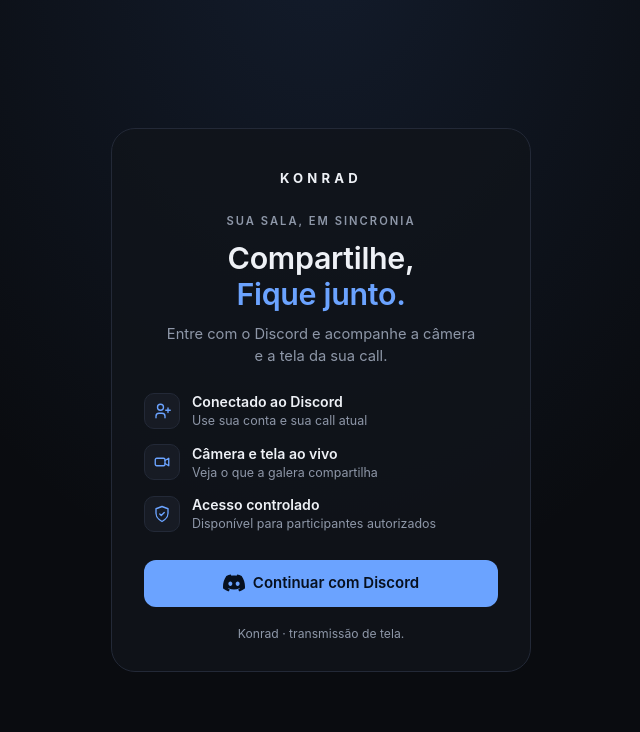
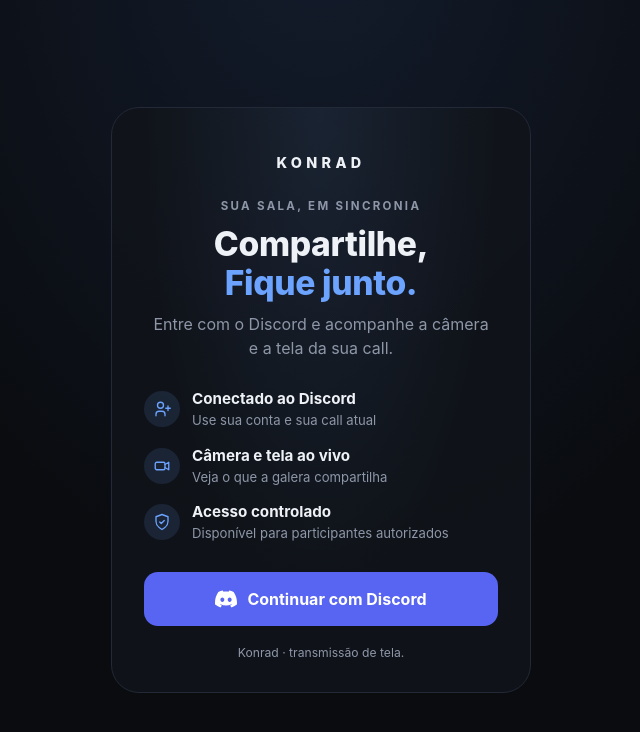
Before and after one commit to KleyConrad/konrad-bot, a website: page public/index.html in a window 1280 px wide. Shown: the whole page, without its empty margins (319-959 px from the left). Drawn offline with nearby package versions, Linux system fonts and the light colour scheme; no server answers.

Commit message:
Teste na interface do login

```diff
--- a/public/style.css
+++ b/public/style.css
@@ -761,32 +761,35 @@ input[type="range"]::-moz-range-thumb {
   flex-direction: column;
   align-items: center;
   gap: 10px;
-  padding: 40px 32px 28px;
+  padding: 44px 32px 30px;
   border: 1px solid var(--borda);
-  border-radius: 24px;
-  background: rgba(17, 20, 27, .8);
+  border-radius: 28px;
+  background:
+    radial-gradient(ellipse at 50% 0%, rgba(107, 163, 255, .10), transparent 60%),
+    rgba(17, 20, 27, .85);
   text-align: center;
+  font-family: "Nunito", Inter, ui-sans-serif, system-ui, -apple-system, "Segoe UI", sans-serif;
 }
 
 .login-marca {
-  font-size: .82rem;
-  font-weight: 700;
-  letter-spacing: .32em;
+  font-size: .9rem;
+  font-weight: 800;
+  letter-spacing: .3em;
   text-transform: uppercase;
 }
 
 .login-eyebrow {
   margin-top: 14px;
   color: var(--suave);
-  font-size: .7rem;
-  font-weight: 600;
-  letter-spacing: .18em;
+  font-size: .72rem;
+  font-weight: 700;
+  letter-spacing: .2em;
 }
 
 .login-card h1 {
-  font-size: 1.9rem;
-  font-weight: 600;
-  line-height: 1.2;
+  font-size: 2.1rem;
+  font-weight: 800;
+  line-height: 1.15;
   letter-spacing: -.01em;
 }
 
@@ -797,15 +800,16 @@ input[type="range"]::-moz-range-thumb {
 .login-sub {
   max-width: 34ch;
   color: var(--suave);
-  font-size: .92rem;
+  font-size: 1rem;
+  line-height: 1.5;
 }
 
 .login-beneficios {
   width: 100%;
   display: flex;
   flex-direction: column;
-  gap: 12px;
-  margin: 14px 0 6px;
+  gap: 14px;
+  margin: 18px 0 8px;
   text-align: left;
 }
 
@@ -821,9 +825,9 @@ input[type="range"]::-moz-range-thumb {
   width: 36px;
   height: 36px;
   flex: none;
-  border-radius: 10px;
-  background: var(--painel-2);
-  border: 1px solid var(--borda);
+  border-radius: 50%;
+  background: rgba(107, 163, 255, .12);
+  border: 0;
   color: var(--azul);
 }
 
@@ -838,13 +842,13 @@ input[type="range"]::-moz-range-thumb {
 }
 
 .login-beneficios strong {
-  font-size: .88rem;
-  font-weight: 600;
+  font-size: .95rem;
+  font-weight: 700;
 }
 
 .login-beneficios small {
   color: var(--suave);
-  font-size: .78rem;
+  font-size: .82rem;
 }
 
 .login-aviso {
@@ -887,8 +891,24 @@ input[type="range"]::-moz-range-thumb {
   margin-top: 10px;
 }
 
-/* Logo do Discord é preenchida (não é ícone de traço) */
+/* Botão do Discord: roxo da marca com a logo preenchida em branco */
+a.btn.ativo.login-botao {
+  background: #5865f2;
+  color: #fff;
+  border-radius: 14px;
+  padding: 14px 18px;
+  font-size: 1rem;
+  font-weight: 700;
+  gap: 10px;
+}
+
+a.btn.ativo.login-botao:hover:not(:disabled) {
+  background: #6b77f5;
+}
+
 .login-botao svg {
+  width: 24px;
+  height: 24px;
   fill: currentColor;
   stroke: none;
 }
```
